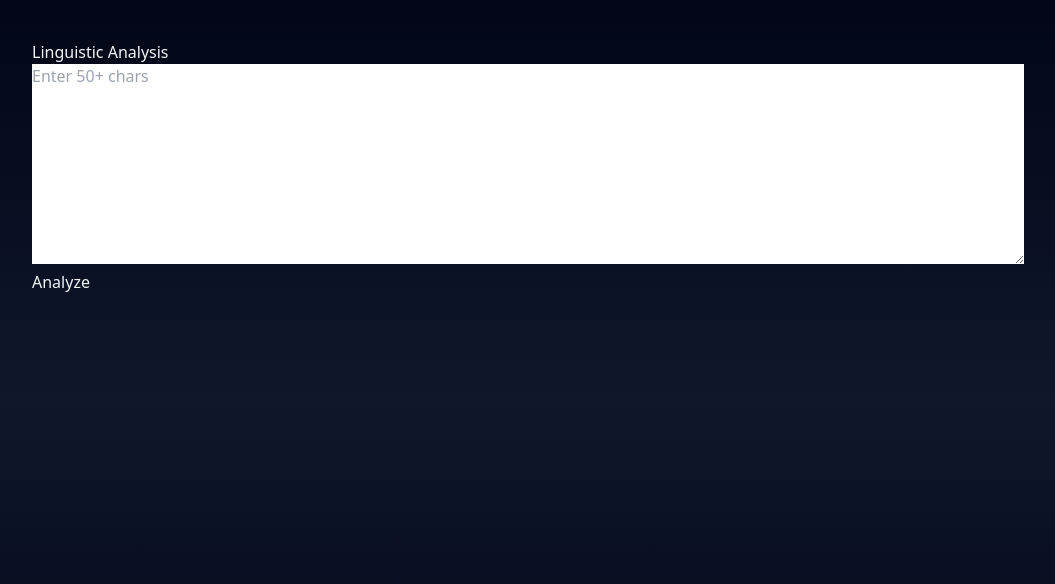
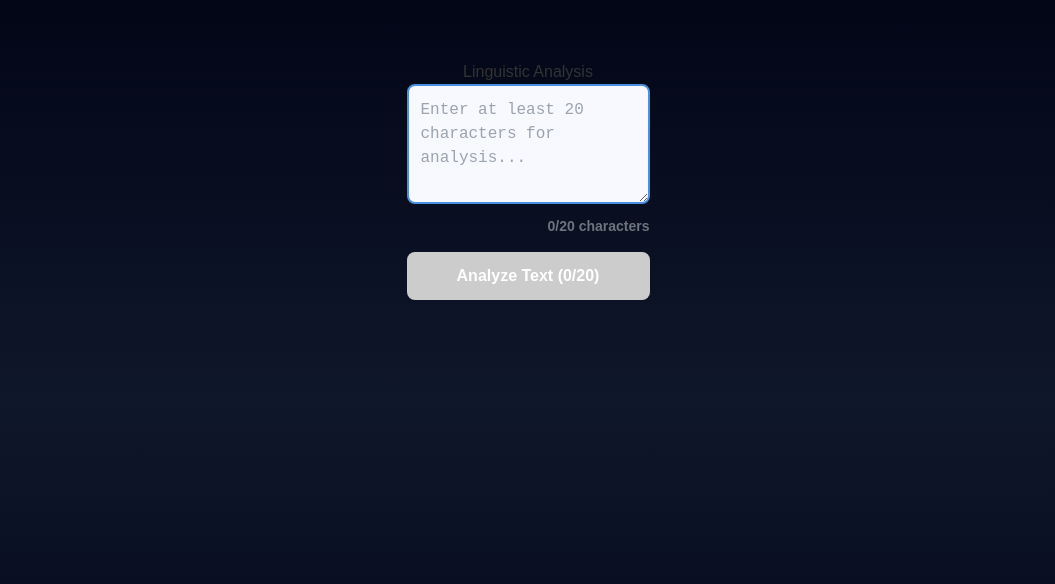
Before and after one commit to abvgdelya/ling4diagnosis_proj, a Next.js app: page / in a window 1280 px wide. Shown: the top 584 px of the page, without its empty margins (112-1167 px from the left). Built offline with nearby package versions, Linux system fonts and the light colour scheme.

Commit message:
Update page.tsx

```diff
--- a/src/app/page.tsx
+++ b/src/app/page.tsx
@@ -3,20 +3,27 @@ import { useState } from "react";
 
 interface AnalysisResult {
   textWithMarkers?: string;
-  [key: string]: any; // For other properties returned by your API
+  markers?: { [key: string]: number }; // { "sadness": 0.25, "anxiety": 0.15 }
+  depressivityRate?: number; // 0.0 to 1.0
+  [key: string]: any;
 }
 
 export default function HomePage() {
   const [text, setText] = useState("");
-  const [result, setResult] = useState<AnalysisResult | null>(null); // Changed to null initially
+  const [result, setResult] = useState<AnalysisResult | null>(null);
   const [loading, setLoading] = useState(false);
+  const MAX_CHARS = 20;
 
   const analyze = async () => {
+    if (text.length < MAX_CHARS) {
+      alert(`Please enter at least ${MAX_CHARS} characters`);
+      return;
+    }
     setLoading(true);
     const response = await fetch("/api/analyze", {
       method: "POST",
       headers: { "Content-Type": "application/json" },
-      body: JSON.stringify({ text }),
+      body: JSON.stringify({ text: text.slice(0, MAX_CHARS) }),
     });
     const data = await response.json();
     setResult(data);
@@ -24,39 +31,163 @@ export default function HomePage() {
   };
 
   return (
-    <div>
-      <h1>Linguistic Analysis</h1>
+    <div style={{ maxWidth: "800px", margin: "0 auto", padding: "20px", fontFamily: "Arial, sans-serif" }}>
+      <h1 style={{ color: "#333", textAlign: "center" }}>Linguistic Analysis</h1>
 
+      <div style={{ marginBottom: "15px" }}>
         <textarea
           value={text}
-        onChange={e => setText(e.target.value)}
-        style={{width: "100%", height: "200px"}}
-        placeholder="Enter 50+ chars"
+          onChange={e => setText(e.target.value.slice(0, MAX_CHARS))}
+          maxLength={MAX_CHARS}
+          style={{
+            width: "100%",
+            height: "120px",
+            padding: "12px",
+            border: "2px solid #4a90e2",
+            borderRadius: "8px",
+            fontSize: "16px",
+            backgroundColor: "#f8f9ff",
+            color: "#1a1a2e",
+            resize: "vertical",
+            fontFamily: "monospace"
+          }}
+          placeholder={`Enter at least ${MAX_CHARS} characters for analysis...`}
         />
+        <div style={{
+          textAlign: "right",
+          marginTop: "5px",
+          color: text.length >= MAX_CHARS ? "#28a745" : "#6c757d",
+          fontSize: "14px",
+          fontWeight: "bold"
+        }}>
+          {text.length}/{MAX_CHARS} characters
+        </div>
+      </div>
 
-      <button onClick={analyze} disabled={loading}>
-        {loading ? "Loading..." : "Analyze"}
+      <button
+        onClick={analyze}
+        disabled={loading || text.length < MAX_CHARS}
+        style={{
+          width: "100%",
+          padding: "12px",
+          backgroundColor: text.length >= MAX_CHARS ? "#4a90e2" : "#ccc",
+          color: "white",
+          border: "none",
+          borderRadius: "8px",
+          fontSize: "16px",
+          fontWeight: "bold",
+          cursor: text.length >= MAX_CHARS ? "pointer" : "not-allowed",
+          transition: "background-color 0.2s"
+        }}
+        onMouseOver={(e) => {
+          if (text.length >= MAX_CHARS) {
+            e.currentTarget.style.backgroundColor = "#357abd";
+          }
+        }}
+        onMouseOut={(e) => {
+          if (text.length >= MAX_CHARS) {
+            e.currentTarget.style.backgroundColor = "#4a90e2";
+          }
+        }}
+      >
+        {loading ? "Analyzing..." : `Analyze Text (${text.length}/${MAX_CHARS})`}
       </button>
 
       {result && (
-        <div>
-          <h2>Result</h2>
-          <pre>{JSON.stringify(result, null, 2)}</pre>
+        <div style={{ marginTop: "30px" }}>
+          <h2 style={{ color: "#333", marginBottom: "20px" }}>Analysis Results</h2>
+
+          {/* Markers Percentages */}
+          {result.markers && (
+            <div style={{ marginBottom: "20px" }}>
+              <h3 style={{ color: "#555", marginBottom: "15px" }}>Emotion Markers</h3>
+              <div style={{ display: "grid", gridTemplateColumns: "repeat(auto-fit, minmax(200px, 1fr))", gap: "10px" }}>
+                {Object.entries(result.markers).map(([marker, percentage]) => (
+                  <div key={marker} style={{
+                    padding: "12px",
+                    backgroundColor: "#e8f4f8",
+                    borderRadius: "6px",
+                    borderLeft: "4px solid #4a90e2"
+                  }}>
+                    <strong style={{ color: "#1a1a2e" }}>{marker}</strong>
+                    <div style={{ fontSize: "24px", fontWeight: "bold", color: "#4a90e2", margin: "5px 0" }}>
+                      {Math.round(percentage * 100)}%
+                    </div>
+                  </div>
+                ))}
+              </div>
+            </div>
+          )}
+
+          {/* Text with Markers */}
           {result.textWithMarkers && (
+            <div style={{
+              backgroundColor: "#fff3cd",
+              padding: "20px",
+              borderRadius: "8px",
+              border: "2px solid #ffeaa7",
+              marginBottom: "20px"
+            }}>
+              <h3 style={{ color: "#856404", marginBottom: "15px" }}>Text with Markers</h3>
               <div
-              style={{background: "yellow", padding: "10px", margin: "10px 0"}}
+                style={{ fontFamily: "monospace", lineHeight: "1.6" }}
                 dangerouslySetInnerHTML={{__html: result.textWithMarkers}}
               />
+            </div>
           )}
+
+          {/* Depressivity Rate */}
+          {result.depressivityRate !== undefined && (
+            <div style={{
+              backgroundColor: "#d4edda",
+              padding: "20px",
+              borderRadius: "8px",
+              border: "2px solid #c3e6cb",
+              textAlign: "center"
+            }}>
+              <h3 style={{ color: "#155724", marginBottom: "10px" }}>Final Depressivity Rate</h3>
+              <div style={{
+                fontSize: "36px",
+                fontWeight: "bold",
+                color: "#155724",
+                marginBottom: "5px"
+              }}>
+                {Math.round(result.depressivityRate * 100)}%
+              </div>
+              <div style={{ color: "#6c757d" }}>
+                Risk level: {result.depressivityRate > 0.7 ? "High" : result.depressivityRate > 0.4 ? "Moderate" : "Low"}
+              </div>
+            </div>
+          )}
+
+          {/* Raw JSON for debugging */}
+          <details style={{ marginTop: "20px" }}>
+            <summary style={{ cursor: "pointer", padding: "10px", background: "#f8f9fa", borderRadius: "4px" }}>
+              Raw JSON Data
+            </summary>
+            <pre style={{
+              background: "#f8f9fa",
+              padding: "15px",
+              borderRadius: "4px",
+              fontSize: "12px",
+              overflow: "auto"
+            }}>
+              {JSON.stringify(result, null, 2)}
+            </pre>
+          </details>
         </div>
       )}
 
       <style jsx global>{`
         .marker {
-          background: red !important;
-          color: black !important;
-          padding: 3px !important;
-          border: 2px solid orange !important;
+          background: linear-gradient(45deg, #ff6b6b, #ff8e8e) !important;
+          color: white !important;
+          padding: 4px 8px !important;
+          border-radius: 4px !important;
+          font-weight: bold !important;
+          box-shadow: 0 2px 4px rgba(0,0,0,0.2) !important;
+          display: inline-block !important;
+          margin: 2px !important;
         }
       `}</style>
     </div>
```
Lines whose indentation alone changed are shown as unchanged.
